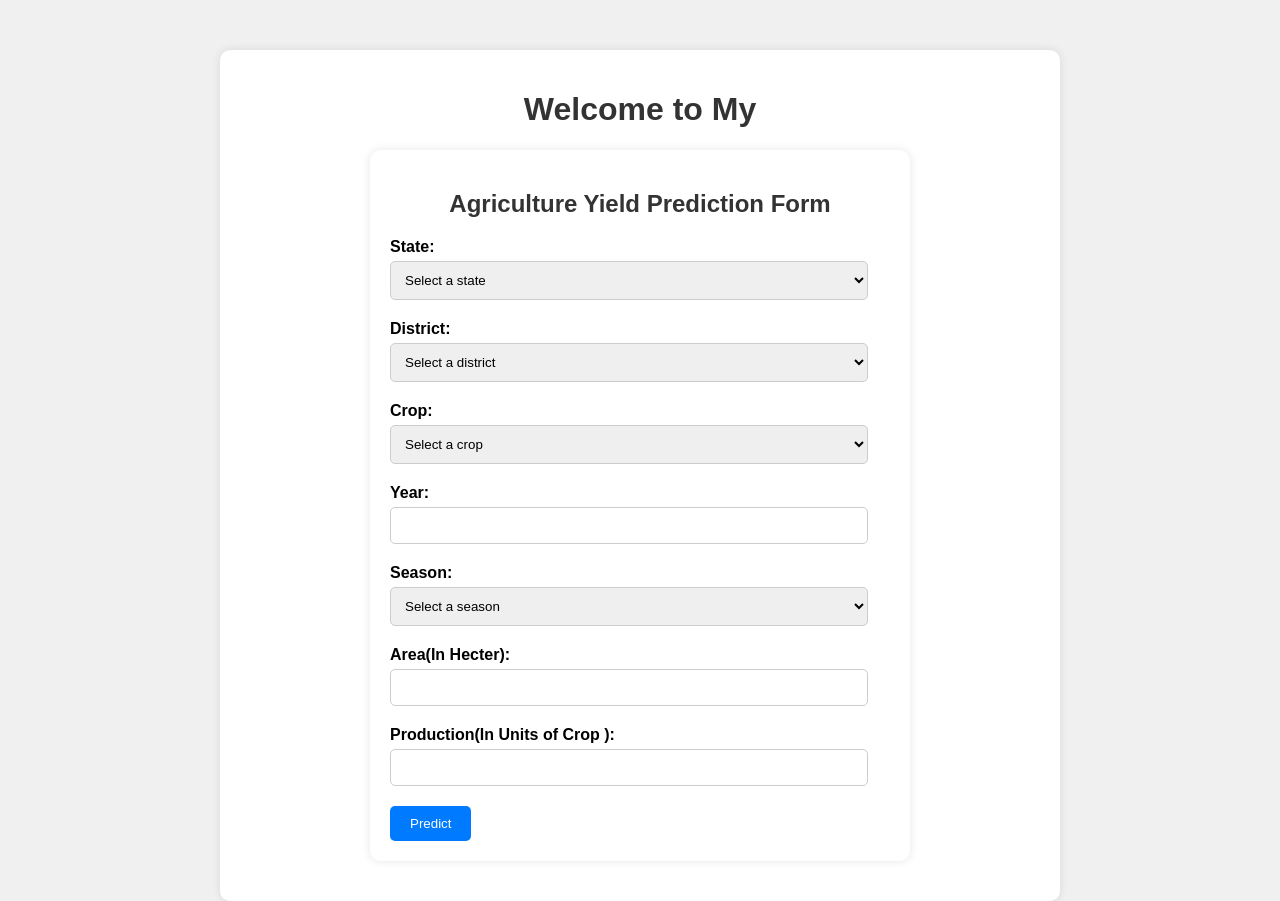
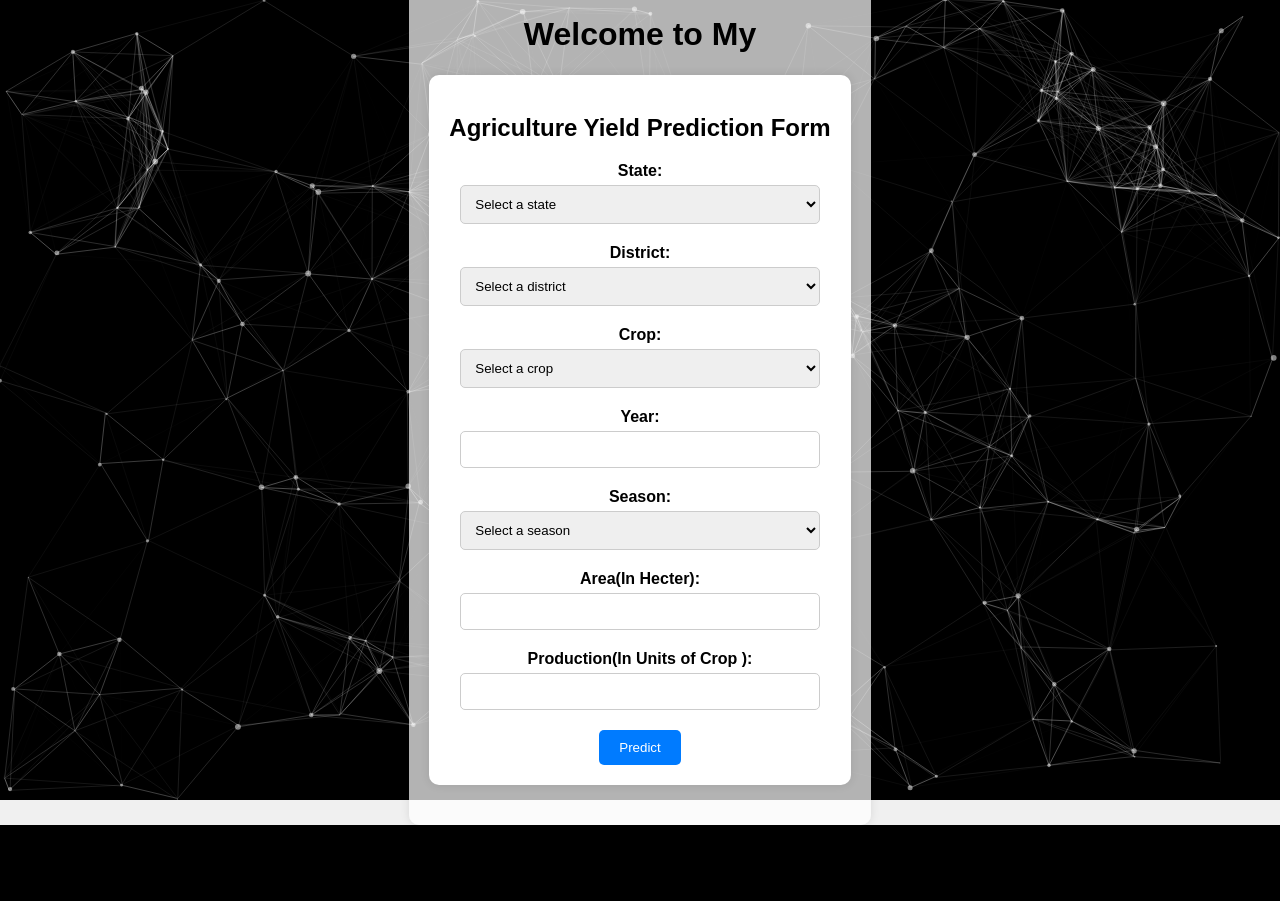
Before and after one commit to geeksubhro/AgriculturePipeline, a Flask app: page / in a window 1280 px wide. After the commit the page ends 825 px from the top, so only its background shows below. Run offline with Flask 3, Linux system fonts and the light colour scheme.

Commit message:
Updated Website Design

```diff
--- a/templates/form.html
+++ b/templates/form.html
@@ -6,13 +6,13 @@
     <title>Agriculture Yield Prediction Form</title>
 
     <style>
-      /* Add your CSS styles here */
       body {
         font-family: Arial, sans-serif;
         background-color: #f0f0f0;
         margin: 0;
         padding: 0;
       }
+
       .form-container {
         max-width: 500px;
         margin: 20px auto;
@@ -20,6 +20,7 @@
         background-color: #fff;
         border-radius: 10px;
         box-shadow: 0 0 10px rgba(0, 0, 0, 0.1);
+        user-select: none; /* Disable text selection */
       }
       .form-group {
         margin-bottom: 20px;
@@ -99,7 +100,7 @@
         </div>
         <div class="form-group">
           <label for="year">Year:</label>
-        <input type="number" name="year" id="year">
+          <input type="number" name="year" id="year" />
         </div>
         <div class="form-group">
           <label for="season">Season:</label>
@@ -112,11 +113,11 @@
         </div>
         <div class="form-group">
           <label for="area">Area(In Hecter):</label>
-        <input type="number" name="area" id="area">
+          <input type="number" name="area" id="area" />
         </div>
         <div class="form-group">
           <label for="production">Production(In Units of Crop ):</label>
-        <input type="number" name="production" id="production">
+          <input type="number" name="production" id="production" />
         </div>
         <!-- End of additional form fields -->
         <div style="clear: both"></div>
--- a/templates/index.html
+++ b/templates/index.html
@@ -8,71 +8,170 @@
       /* Add your CSS styles here */
       body {
         font-family: Arial, sans-serif;
-        background-color: #f0f0f0;
+        background-color: #000; /* Set the background color to black to match the particle canvas */
         margin: 0;
         padding: 0;
+        overflow: hidden; /* Add this line to prevent scrollbar */
+        user-select: none; /* Disable text selection */
       }
       .container {
+        position: absolute;
+        top: 0;
+        left: 0;
+        width: 100%;
+        height: 100%;
+        display: flex;
+        justify-content: center;
+        align-items: center;
+      }
+      #particles-js {
+        position: fixed;
+        width: 100%;
+        height: 100%;
+        background-color: black;
+        pointer-events: none; /* Ensure the particles don't interfere with form elements */
+      }
+      .content {
         max-width: 800px;
-        margin: 0 auto;
+        margin: 20px;
         padding: 20px;
-        background-color: #fff;
+        background-color: rgba(255, 255, 255, 0.7); /* Change the background color to white with 70% opacity */
         border-radius: 10px;
         box-shadow: 0 0 10px rgba(0, 0, 0, 0.1);
-        margin-top: 50px;
-      }
-      h1,
-      h2 {
-        text-align: center;
-        color: #333;
-      }
-      #result-container {
-        margin-top: 20px;
         text-align: center;
       }
+
+
     </style>
   </head>
   <body>
+    <div id="particles-js"></div>
+
     <div class="container">
-      <h1>Welcome to My</h1>
+      <div class="content">
+        <h1>Welcome to My</h1>
 
+        <!-- Include the form.html content here -->
+        {% include 'form.html' %}
 
-      <!-- Include the form.html content here -->
-      {% include 'form.html' %}
-
-      <!-- Container for displaying the result -->
-      <div id="result-container"></div>
+        <!-- Container for displaying the result -->
+        <div id="result-container"></div>
+      </div>
     </div>
 
-    <!-- Add jQuery library -->
+    <script src="https://cdn.jsdelivr.net/particles.js/2.0.0/particles.min.js"></script>
+    <script>
+      particlesJS('particles-js', {
+        particles: {
+          number: {
+            value: 175,
+            density: {
+              enable: true,
+              value_area: 800
+            }
+          },
+          color: {
+            value: '#ffffff' // Set the color to white
+          },
+          shape: {
+            type: 'circle',
+            stroke: {
+              width: 0,
+              color: '#000000'
+            },
+            polygon: {
+              nb_sides: 5
+            },
+            image: {
+              src: 'a.webp',
+              width: 100,
+              height: 100
+            }
+          },
+          opacity: {
+            value: 0.5,
+            random: false,
+            anim: {
+              enable: false,
+              speed: 1,
+              opacity_min: 0.1,
+              sync: false
+            }
+          },
+          size: {
+            value: 3,
+            random: true,
+            anim: {
+              enable: false,
+              speed: 40,
+              size_min: 0.1,
+              sync: false
+            }
+          },
+          line_linked: {
+            enable: true,
+            distance: 150,
+            color: '#ffffff', // Set the line color to white
+            opacity: 0.4,
+            width: 1
+          },
+          move: {
+            enable: true,
+            speed: 6,
+            direction: 'none',
+            random: false,
+            straight: false,
+            out_mode: 'out',
+            bounce: false,
+            attract: {
+              enable: false,
+              rotateX: 600,
+              rotateY: 1200
+            }
+          }
+        },
+        interactivity: {
+          detect_on: 'canvas',
+          events: {
+            onhover: {
+              enable: true,
+              mode: 'repulse'
+            },
+            onclick: {
+              enable: true,
+              mode: 'push'
+            },
+            resize: true
+          },
+          modes: {
+            grab: {
+              distance: 400,
+              line_linked: {
+                opacity: 1
+              }
+            },
+            bubble: {
+              distance: 400,
+              size: 40,
+              duration: 2,
+              opacity: 8,
+              speed: 3
+            },
+            repulse: {
+              distance: 20
+            },
+            push: {
+              particles_nb: 4
+            },
+            remove: {
+              particles_nb: 2
+            }
+          }
+        },
+        retina_detect: true
+      });
 
-
-    <!-- JavaScript for handling AJAX request -->
-    <script>
-      // Function to submit form data and display result
-      function predictAndDisplayResult() {
-        $.ajax({
-          url: "/predict",
-          method: "POST",
-          data: $("form").serialize(), // Serialize form data
-          success: function (response) {
-            $("#result-container").html(response); // Update result container with response
-            // Scroll to the result
-            $("html, body").animate(
-              {
-                scrollTop: $("#result-container").offset().top,
-              },
-              1000
-            );
-          },
-        });
-      }
-
-      // Event listener for form submission
-      $("form").submit(function (event) {
-        event.preventDefault(); // Prevent default form submission
-        predictAndDisplayResult(); // Call function to predict and display result
-      });
     </script>
+    <!-- Add jQuery library and JavaScript for handling AJAX request here -->
   </body>
 </html>
```
Also changed, not shown: 5 other files. Lines whose indentation alone changed are shown as unchanged.
